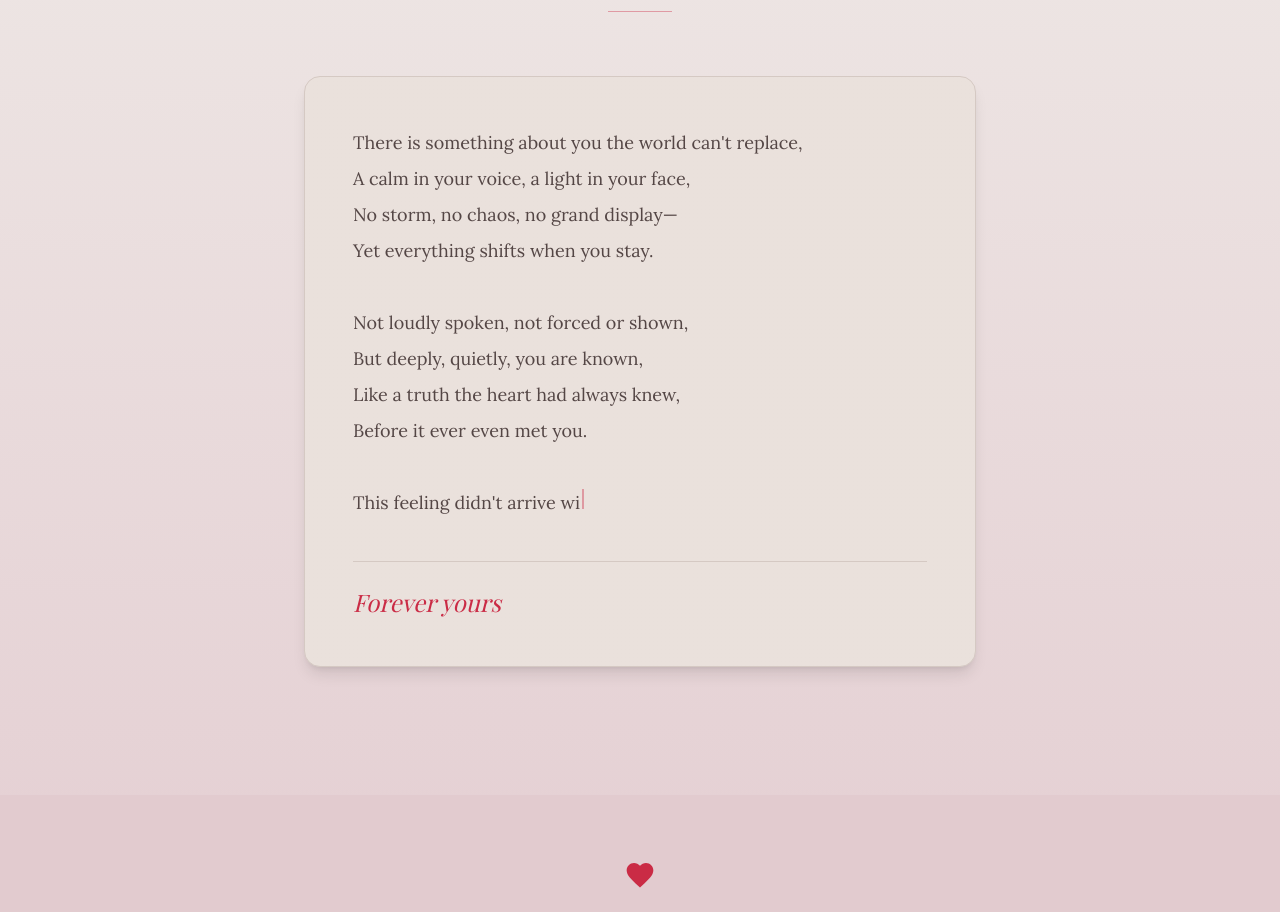
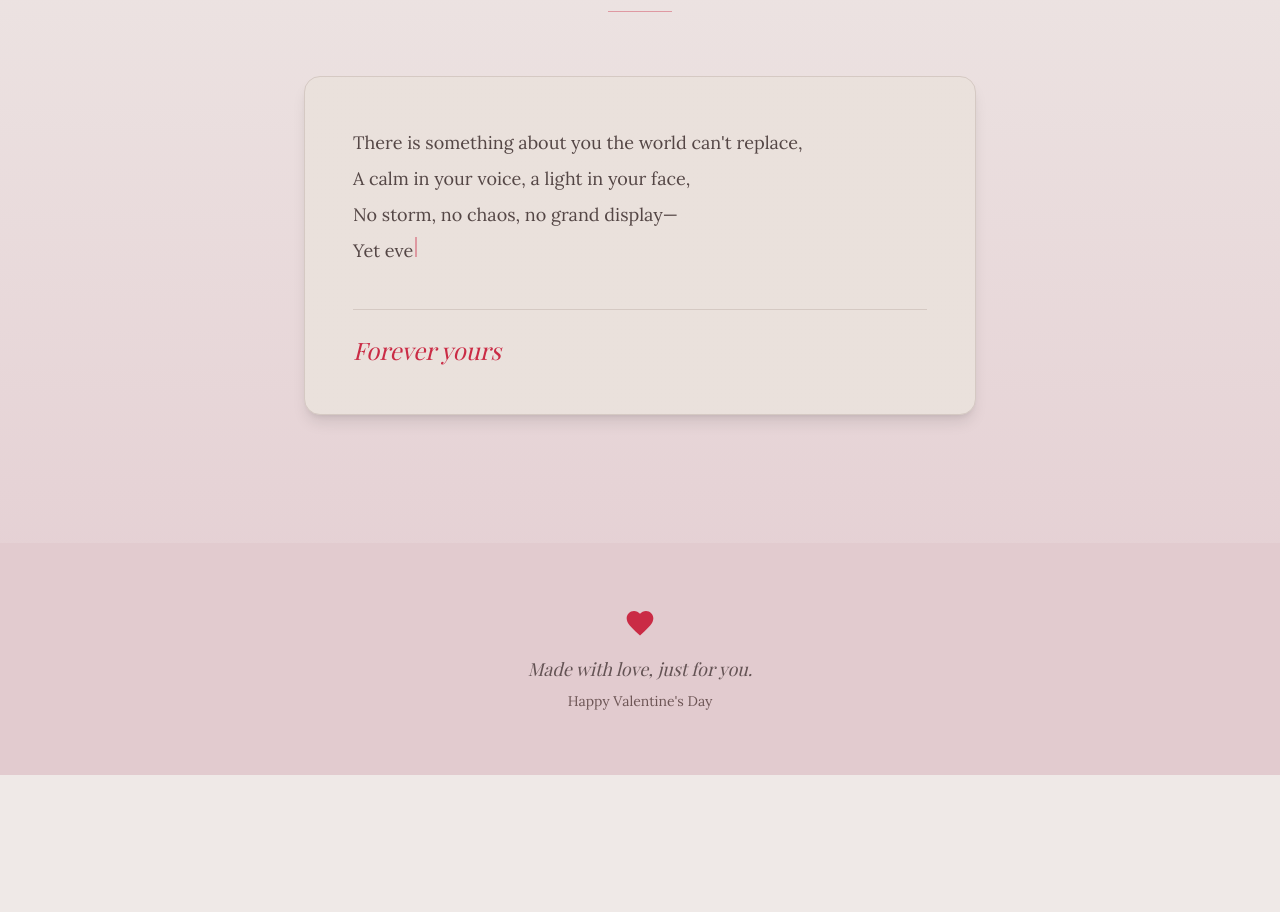
Before and after one commit to Honored1-source/Valentine, a Next.js app in the folder Valentine/: page / in a window 1280 px wide. Shown: the part 6540-7452 px from the top of the page. After the commit the page ends 7315 px from the top, so only its background shows below. Built offline with nearby package versions, Linux system fonts and the light colour scheme; a web font is replaced by a local one.

Commit message:
feat: adjust typing animation delays for better pacing
Increase pause at newlines and character delay for more deliberate reveal.

```diff
--- a/Valentine/components/love-letter-section.tsx
+++ b/Valentine/components/love-letter-section.tsx
@@ -74,7 +74,7 @@ function TypingText({ text, isInView }: { text: string; isInView: boolean }) {
       () => {
         setDisplayed(text.slice(0, displayed.length + 1))
       },
-      text[displayed.length] === "\n" ? 80 : 18,
+      text[displayed.length] === "\n" ? 200 : 45,
     )
 
     return () => clearTimeout(timeout)
```
